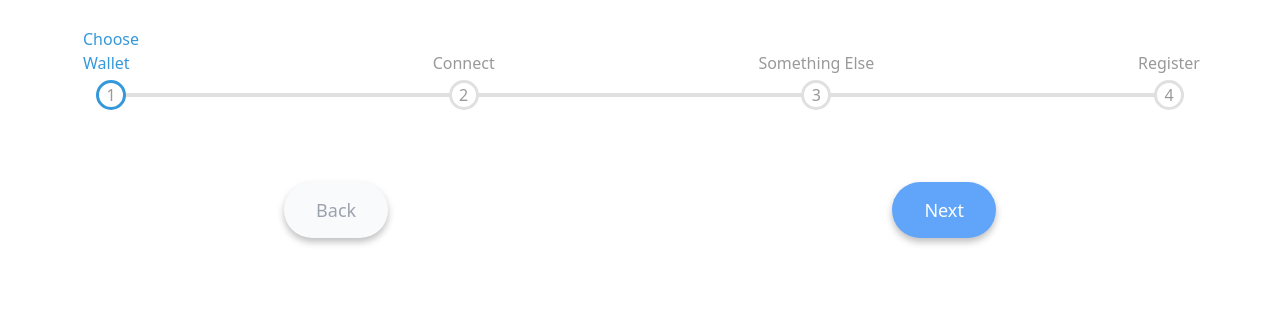
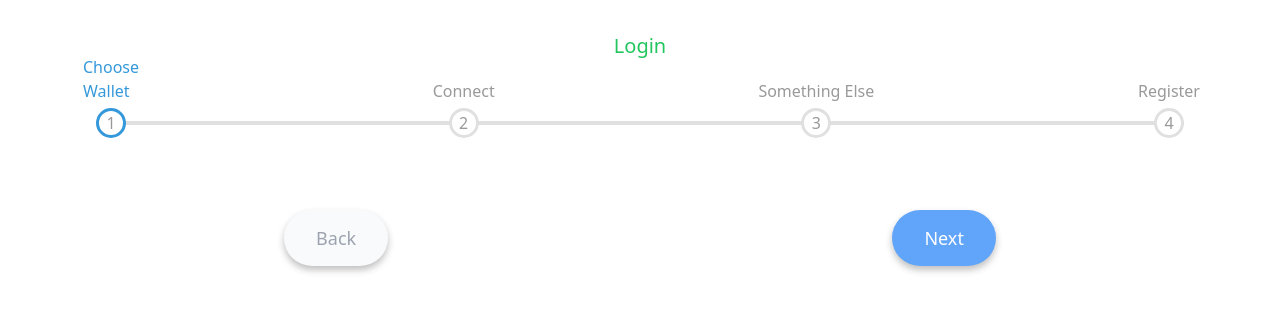
Before and after one commit to AmplicaLabs/wallet-proxy, a SvelteKit app: page / in a window 1280 px wide. Shown: the top 312 px of the page. Built offline with nearby package versions, Linux system fonts and the light colour scheme.

Commit message:
fix test

```diff
--- a/src/routes/+page.svelte
+++ b/src/routes/+page.svelte
@@ -39,6 +39,7 @@
   }
 </script>
 <main>
+  <h1 class="text-xl text-green-500 text-center">Login</h1>
   <ProgressBar {steps} bind:this={progressBar}/>
   <RadialStepper bind:currentStep={currentActive} stepCount={steps.length} stepTitle={steps[currentActive]}/>
   <div class="step-button flex sm:justify-between md:justify-around max-w-800 ">
```
Also changed, not shown: tests/test.ts (+1 -1 lines).
